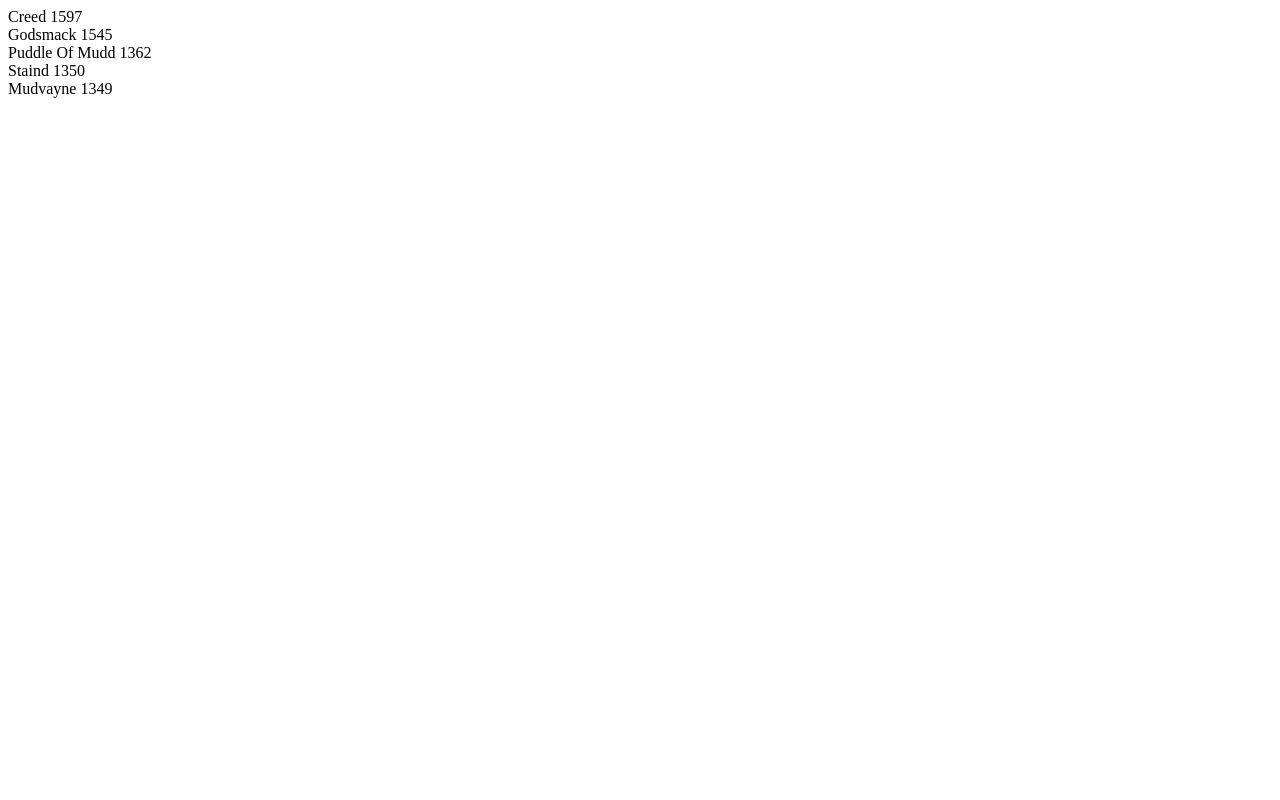
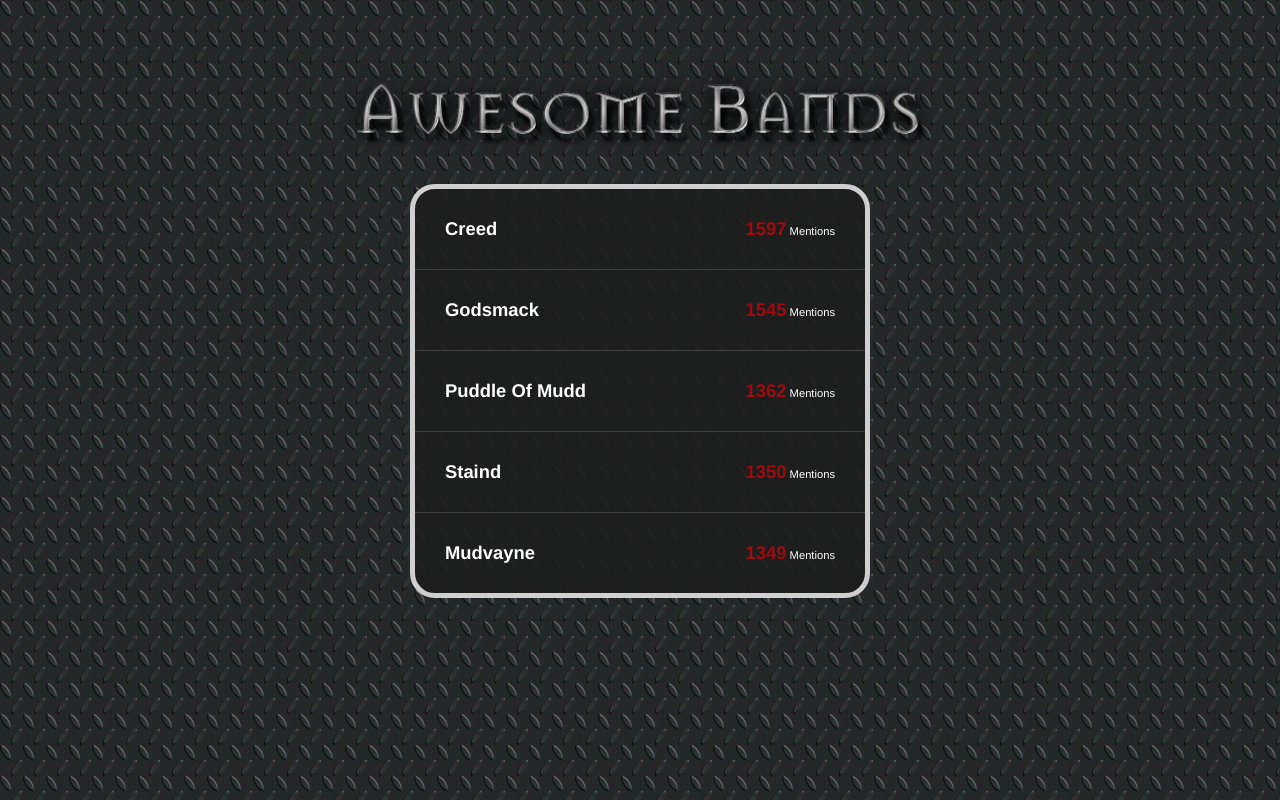
Before and after one commit to ssteele/awesome-bands, a plain HTML site: page index.html in a window 1280 px wide. Drawn offline with nearby package versions, Linux system fonts and the light colour scheme.

Commit message:
Create markup template; Provide styles

```diff
--- a/css/style.css
+++ b/css/style.css
@@ -0,0 +1,78 @@
+html {
+  font-size:16px;
+}
+
+body {
+  background:#2a272c url('../img/bg.png');
+}
+
+img {
+  width:100%;
+}
+
+.widget-container {
+  margin:5% auto;
+  width:600px;
+}
+
+.rankings-container {
+  border:5px solid #d0cfcf;
+  border-radius:25px;
+  background:rgb(29, 29, 29);
+  background:rgba(29, 29, 29, 0.9);
+  margin:25px auto 0;
+  width:75%;
+}
+
+.ranking-row {
+  border-bottom:1px solid #404040;
+  width:100%;
+}
+
+.ranking-row:last-child {
+  border-bottom:none;
+}
+
+.ranking-row::after {
+  clear:both;
+  content:"";
+  display:table;
+}
+
+.ranking-row div {
+  font:bold 1.15rem Helvetica, sans-serif;
+  padding:29px 30px;
+}
+
+.name {
+  color:#fff;
+  float:left;
+}
+
+.mentions {
+  color:#9e0b0f;
+  float:right;
+}
+
+.mentions::after {
+  color:#fff;
+  content:" Mentions";
+  font-size:0.7rem;
+  font-weight:lighter;
+}
+
+@media screen and (max-width: 600px) {
+
+  html {
+    font-size:13px;
+  }
+
+  .widget-container {
+    width:100%;
+  }
+
+  .rankings-container {
+    width:90%;
+  }
+
+}
--- a/index.html
+++ b/index.html
@@ -18,6 +18,10 @@
 
     <div class="widget-container">
 
+      <header>
+        <img src="img/title.png" alt="Awesome Bands" />
+      </header>
+
       <div id="rankings-container" class="rankings-container"></div>
 
     </div>
--- a/js/script.js
+++ b/js/script.js
@@ -34,13 +34,26 @@
 
 
   /**
+   * HTML markup template
+   * @param  {object} obj    Ranked object meta
+   */
+  Ranker.prototype.template = function(obj) {
+    markup = '';
+    markup += '<div class="ranking-row">';
+    markup +=   '<div class="name">' + obj.name + '</div>';
+    markup +=   '<div class="mentions">' + obj.count + '</div>';
+    markup += '</div>';
+    this.container.append(markup);
+  };
+
+
+  /**
    * Render ranked results
    */
   Ranker.prototype.render = function() {
     this.container.html('');
     for (var i=0; i<this.rankings.length; i++) {
-      var obj = this.rankings[i];
-      this.container.append(obj.name + ' ' + obj.count + '<br />');
+      this.template(this.rankings[i]);
     }
   };
 
```
Also changed, not shown: img/bg.png (added), img/title.png (added).
